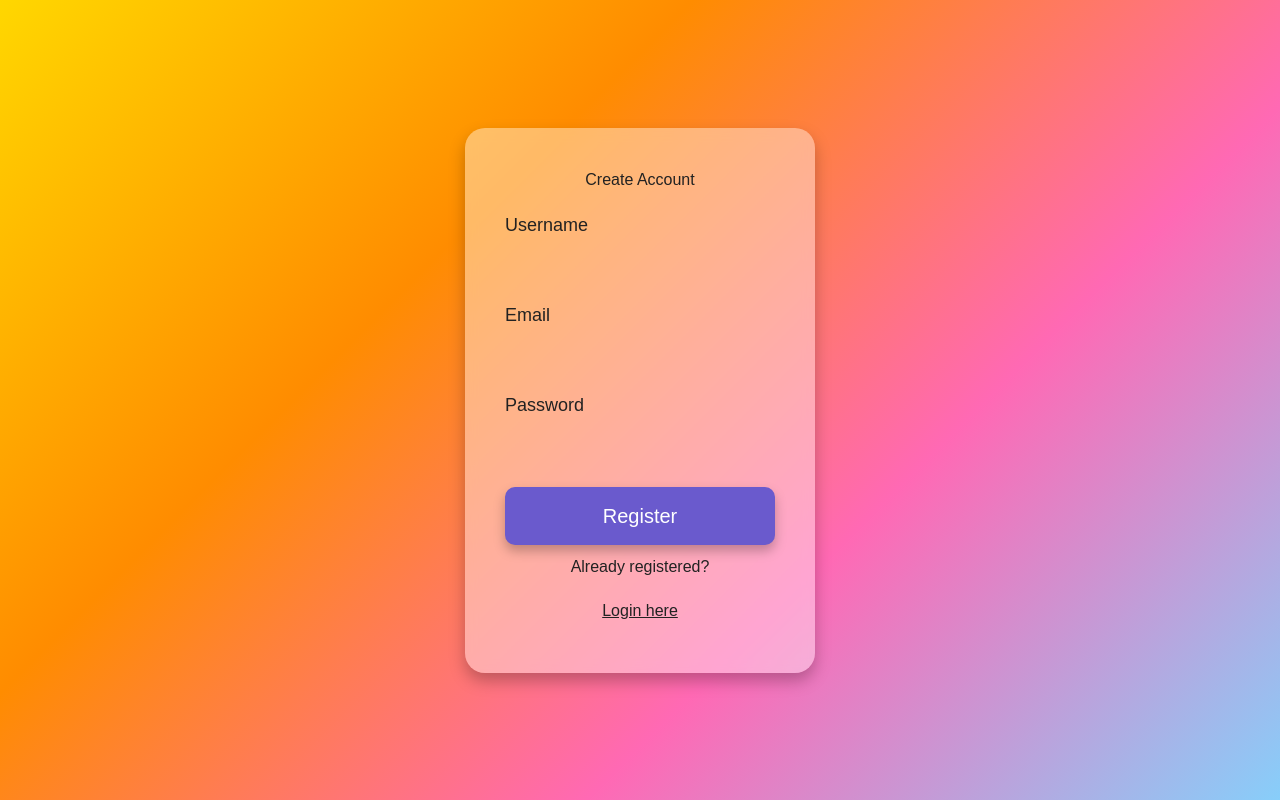
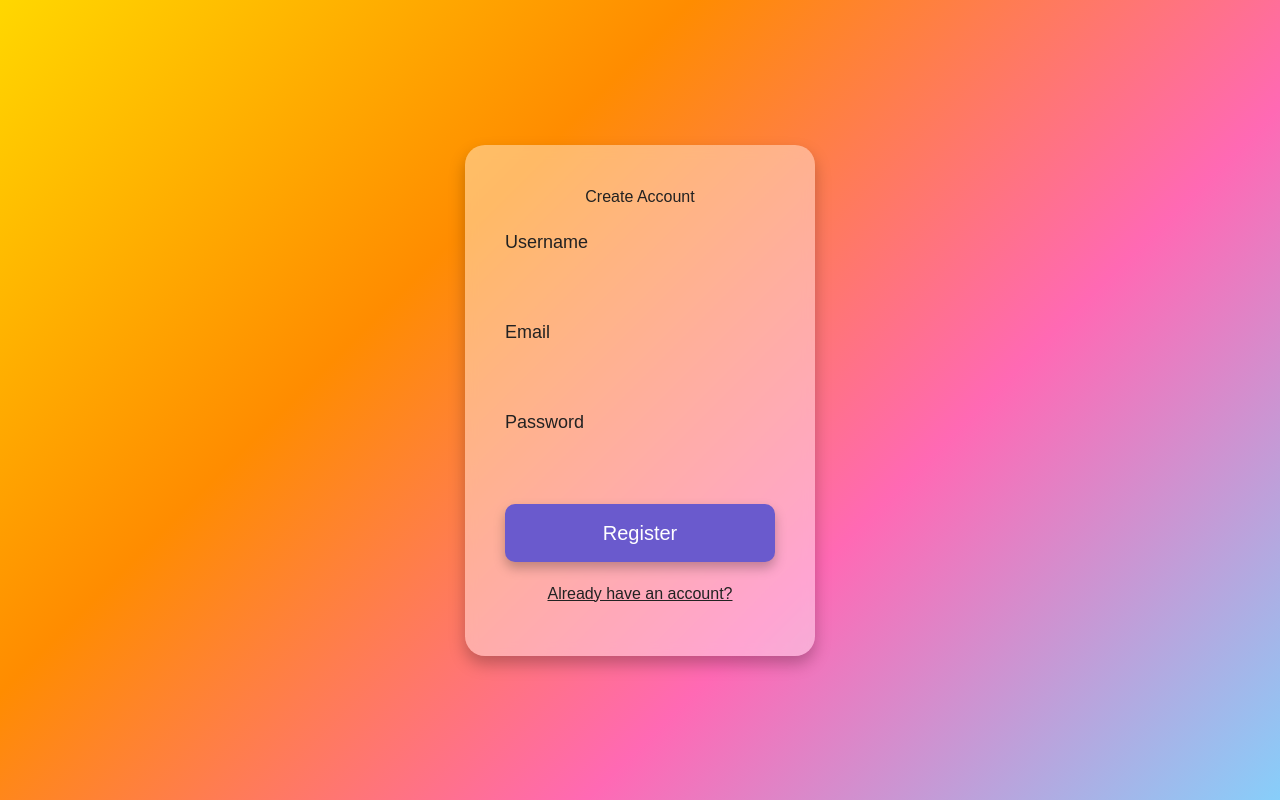
Before and after one commit to Saron-web/speech-practice-helper, a Next.js app: page /register in a window 1280 px wide. Built offline with nearby package versions, Linux system fonts and the light colour scheme; no server answers.

Commit message:
email and passwoed

```diff
--- a/app/register/page.tsx
+++ b/app/register/page.tsx
@@ -24,7 +24,7 @@ export default function RegisterPage() {
       const userCredential = await register(email, password);
       const user = userCredential.user;
 
-      // Save username + email to Firestore
+      // Save username to Firestore
       await setDoc(doc(db, "users", user.uid), {
         username,
         email
@@ -115,7 +115,6 @@ export default function RegisterPage() {
           </p>
         )}
 
-        {/* Register Button */}
         <button
           type="submit"
           style={{
@@ -134,11 +133,6 @@ export default function RegisterPage() {
           Register
         </button>
 
-        {/* Already Registered Message */}
-        <p style={{ textAlign: "center", color: "#222", marginBottom: 10 }}>
-          Already registered?
-        </p>
-
         <button
           type="button"
           onClick={() => router.push("/login")}
@@ -154,7 +148,7 @@ export default function RegisterPage() {
             textDecoration: "underline"
           }}
         >
-          Login here
+          Already have an account?
         </button>
       </form>
     </div>
```
